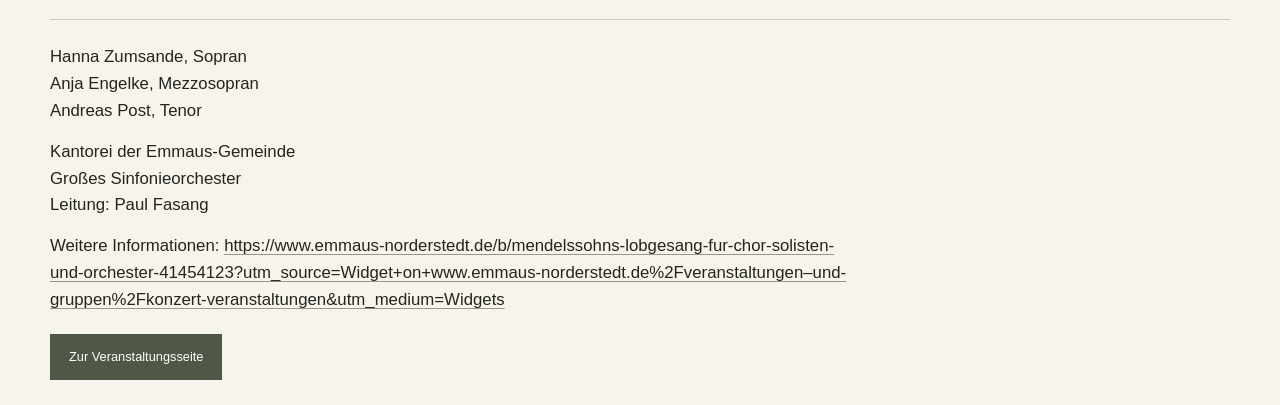
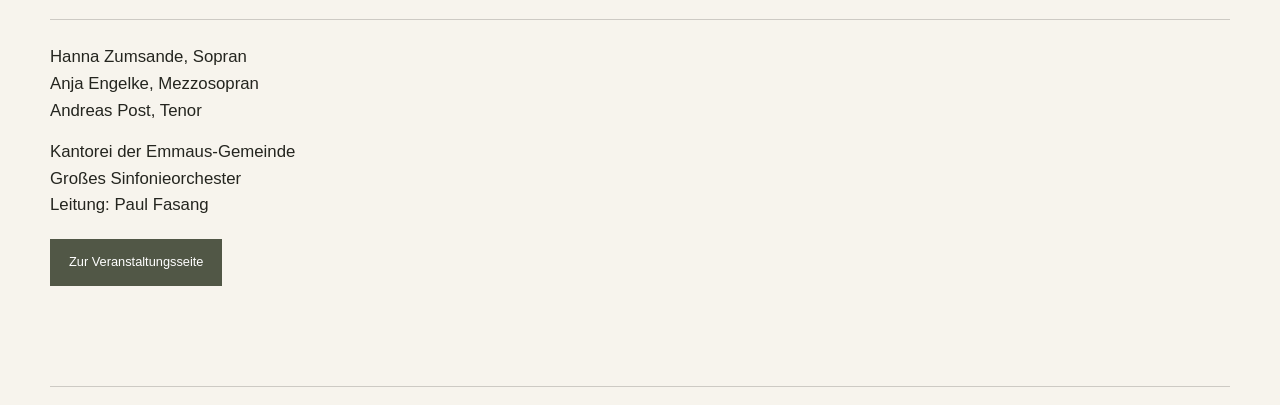
Before and after one commit to janolefabian/hannazumsande-astro-2026, an Astro site: page /termine/2026-11-01-mendelssohn-lobgesang in a window 1280 px wide. Shown: the part 293-698 px from the top of the page. Built offline with nearby package versions, Linux system fonts and the light colour scheme; Astro itself is replaced by a stand-in of ours.

Commit message:
Update src/content/termine/2026-11-01-mendelssohn-lobgesang.md (via Pages CMS)

```diff
--- a/src/content/termine/2026-11-01-mendelssohn-lobgesang.md
+++ b/src/content/termine/2026-11-01-mendelssohn-lobgesang.md
@@ -16,5 +16,3 @@ Andreas Post, Tenor
 Kantorei der Emmaus-Gemeinde
 Großes Sinfonieorchester
 Leitung: Paul Fasang
-
-Weitere Informationen: [https://www.emmaus-norderstedt.de/b/mendelssohns-lobgesang-fur-chor-solisten-und-orchester-41454123?utm_source=Widget+on+www.emmaus-norderstedt.de%2Fveranstaltungen--und-gruppen%2Fkonzert-veranstaltungen&utm_medium=Widgets](https://www.emmaus-norderstedt.de/b/mendelssohns-lobgesang-fur-chor-solisten-und-orchester-41454123?utm_source=Widget+on+www.emmaus-norderstedt.de%2Fveranstaltungen--und-gruppen%2Fkonzert-veranstaltungen&utm_medium=Widgets)
```
